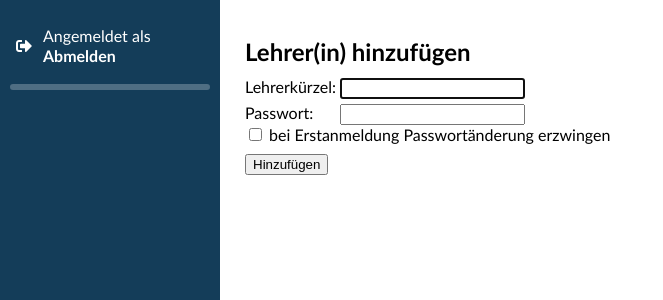
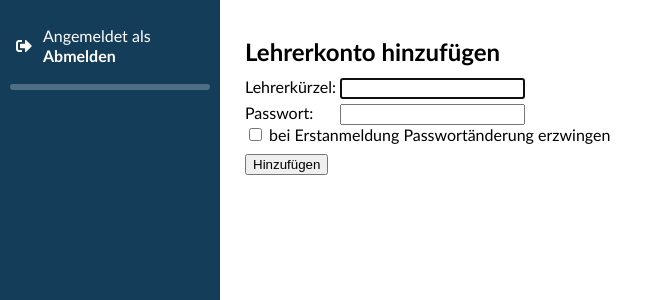
Before and after one commit to nelsbrock/NateMan, a Python web app: template nateman/templates/admin/lehrer/add.html.j2 in a window 1280 px wide. Shown: the part 82-382 px from the top of the page, without its empty margins (0-663 px from the left). Run offline with Jinja, Linux system fonts and the light colour scheme; the template is opened without the code that fills it, so the values that code supplies are empty.

Commit message:
Lehreradministrationsseiten verbessert
- „Lehrer(in)“ > „Lehrerkonto“
- Zeilenumbruch entfernt

```diff
--- a/nateman/templates/admin/lehrer/add.html.j2
+++ b/nateman/templates/admin/lehrer/add.html.j2
@@ -19,8 +19,8 @@
 
 {% extends 'base.html.j2' %}
 
-{% block title %}Lehrer(in) hinzufügen{% endblock %}
-{% block header %}Lehrer(in) hinzufügen{% endblock %}
+{% block title %}Lehrerkonto hinzufügen{% endblock %}
+{% block header %}Lehrerkonto hinzufügen{% endblock %}
 
 {% block content %}
 <form method="post">
--- a/nateman/templates/admin/lehrer/edit.html.j2
+++ b/nateman/templates/admin/lehrer/edit.html.j2
@@ -80,8 +80,6 @@
   <p><input type="submit" value="Speichern"></p>
 </form>
 
-<br>
-
 <form method="post">
   <h3>Benutzerkonto löschen</h3>
   <input name="action" type="hidden" value="delete-account">
```
